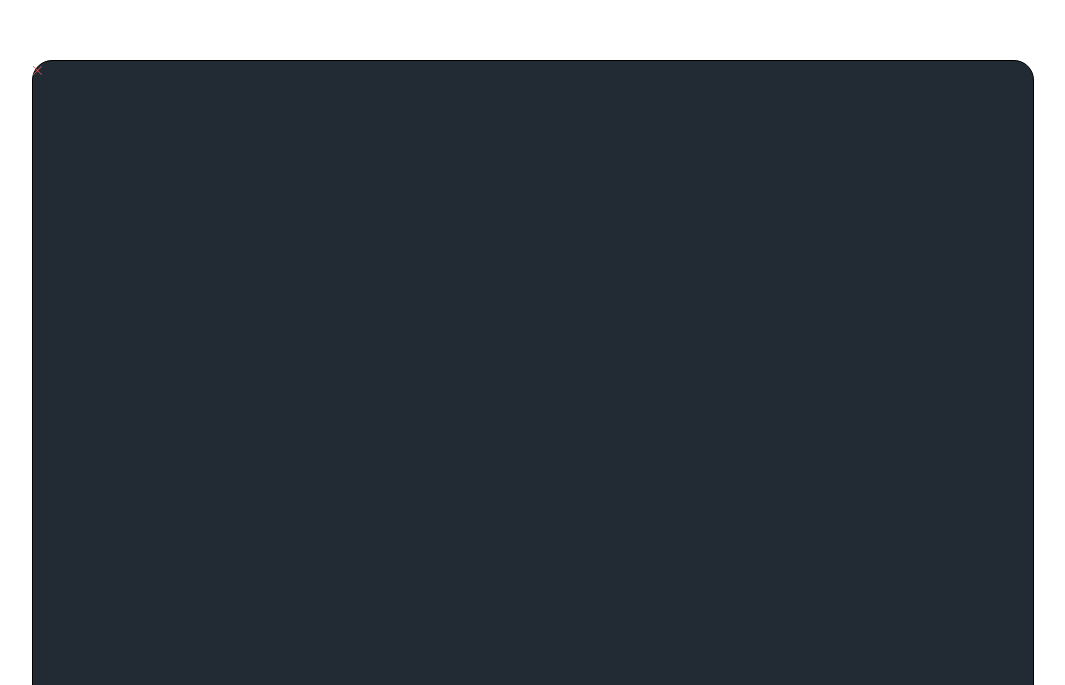
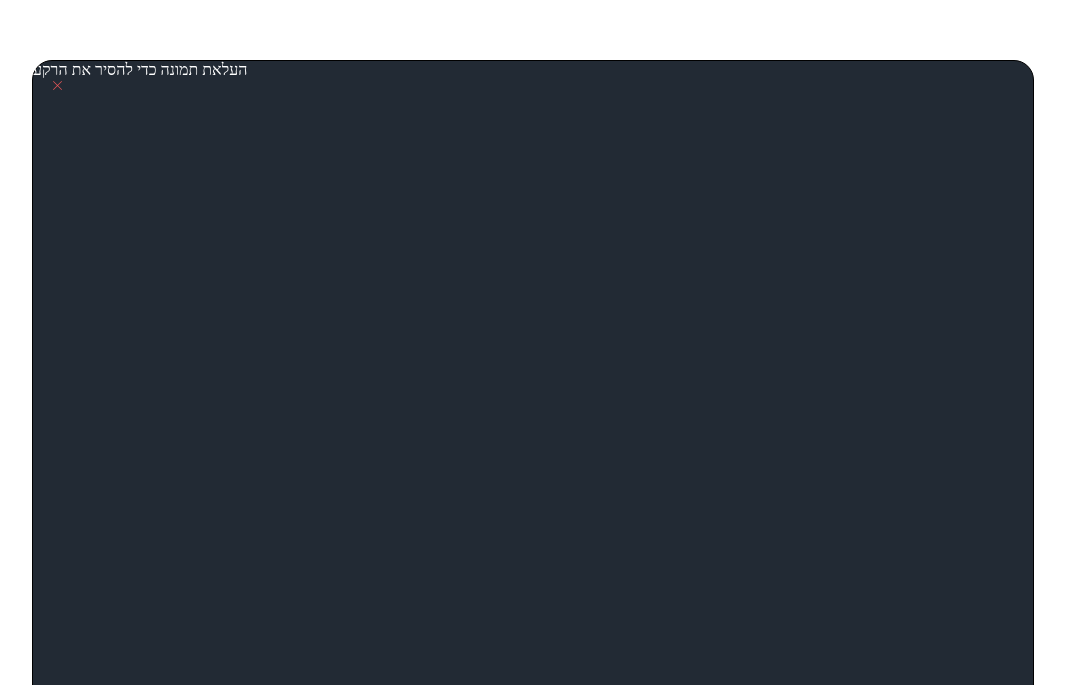
Before and after one commit to sielcoh/Maraton-React, a React (Create React App) app: page / in a window 1280 px wide. Shown: the part 115-800 px from the top of the page, without its empty margins (107-1172 px from the left). Built offline with nearby package versions, Linux system fonts and the light colour scheme.

Commit message:
fix class names

```diff
--- a/src/components/Bg.css
+++ b/src/components/Bg.css
@@ -1,3 +1,4 @@
+
 .bg_cont{
     width: 1000px;
     height: 800px;
@@ -9,8 +10,12 @@
     position: relative;
 }
 
-.clode_red{
+.close_red{
     position: absolute;
     left: 20px;
     top: 20px;
 }
+
+.header_title{
+    color: white;
+}
--- a/src/components/Bg.jsx
+++ b/src/components/Bg.jsx
@@ -6,6 +6,10 @@ export default function Bg() {
   return (
     <div className='bg_cont'>
         <img className='close_red' src={close_red} />
+
+        <div className='header'>
+          <div className='header_title'>העלאת תמונה כדי להסיר את הרקע</div>
+        </div>
     </div>
   )
 }
```
Also changed, not shown: src/fonts/Aduma Regular.ttf (added).
